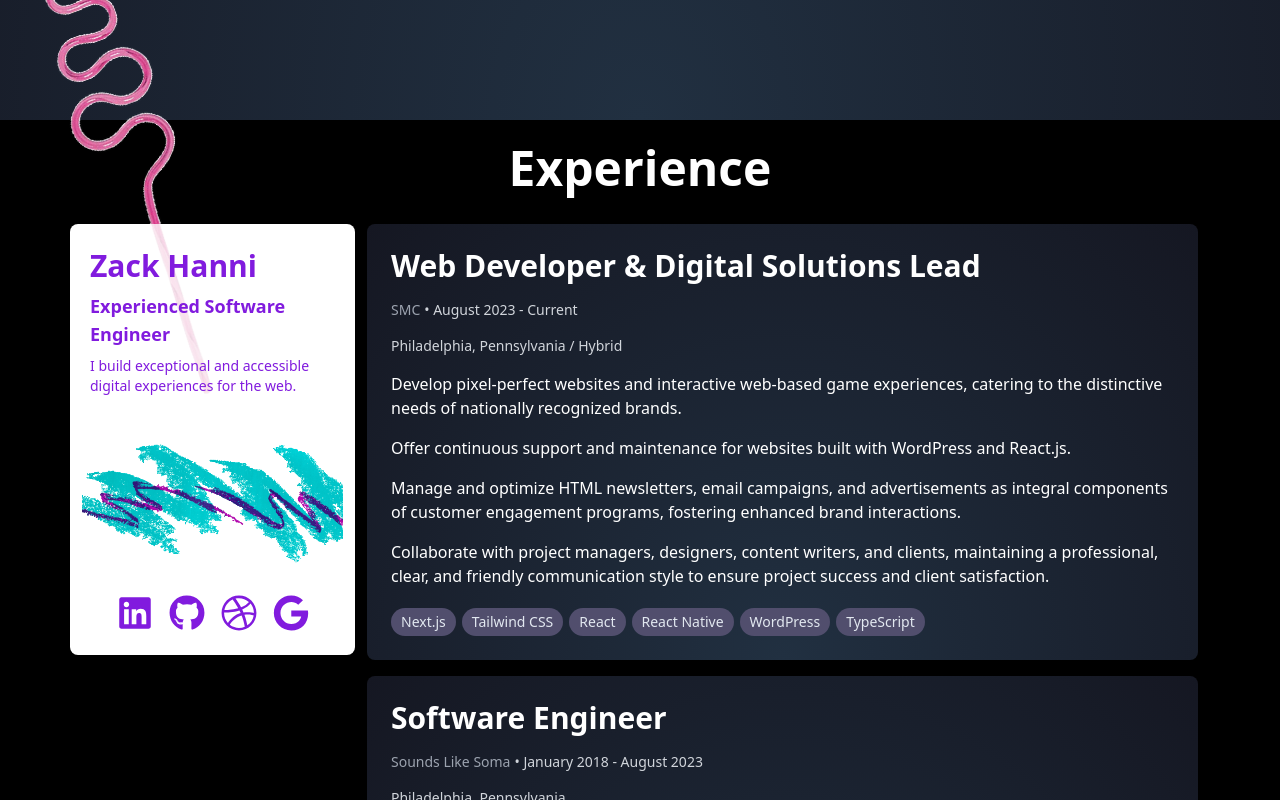
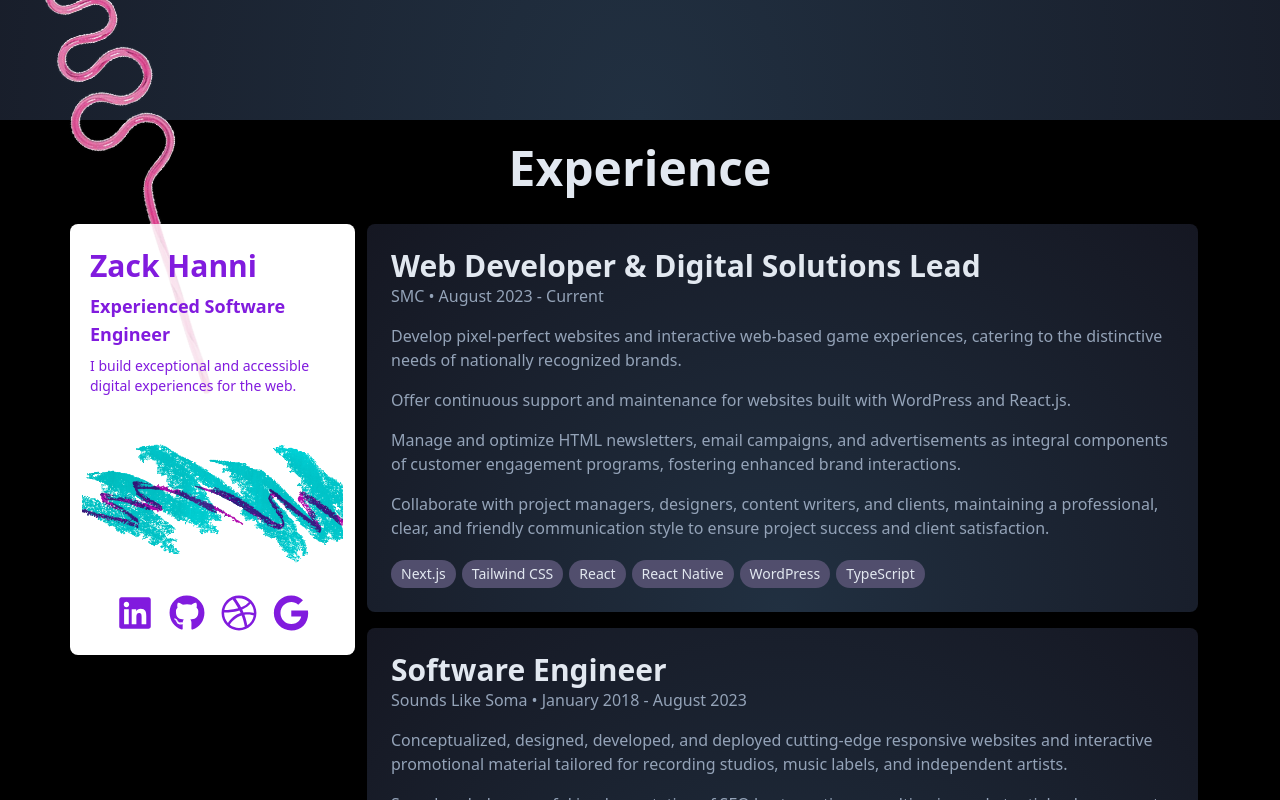
Before and after one commit to zackhanni/zachary.works, a Next.js app: page / in a window 1280 px wide. Shown: the part 680-1480 px from the top of the page. Built offline with nearby package versions, Linux system fonts and the light colour scheme.

Commit message:
adjusted text color to be softer on dark backgrounds

```diff
--- a/app/components/Experience.tsx
+++ b/app/components/Experience.tsx
@@ -5,7 +5,7 @@ import ZackFLoatingCard from "./ZackFloatingCard";
 
 export default function Experience() {
   return (
-    <section className="bg-black text-white w-full flex justify-center pb-16">
+    <section className="bg-black text-slate-200 w-full flex justify-center pb-16">
       <div className="container flex flex-col items-center justify-center bg-black z-10">
         <h2
           id="experience"
@@ -21,14 +21,16 @@ export default function Experience() {
               return (
                 <div
                   key={job.company}
-                  className="p-4 rounded-lg radial-gradient backdrop-blur"
+                  className="p-4 rounded-lg radial-gradient backdrop-blur text-[#94A3B8]"
                 >
-                  <p className="text-3xl font-semibold">{job.title}</p>
-                  <div className="flex text-gray-300 text-sm">
-                    <p className="text-gray-400 mr-1">{job.company}</p>
+                  <p className="text-slate-200 text-3xl font-semibold mb-0">
+                    {job.title}
+                  </p>
+                  <div className="flex">
+                    <p className="mr-1">{job.company}</p>
                     <p>{job.dateRange}</p>
                   </div>
-                  <p className="text-gray-300 text-sm">{job.location}</p>
+                  {/* <p className="text-sm">{job.location}</p> */}
                   {job.description.map((paragraph) => {
                     return (
                       <p key={paragraph} className="">
@@ -36,6 +38,7 @@ export default function Experience() {
                       </p>
                     );
                   })}
+                  {job.bullets}
                   <ToolBubbles tools={job.tools} />
                 </div>
               );
```
